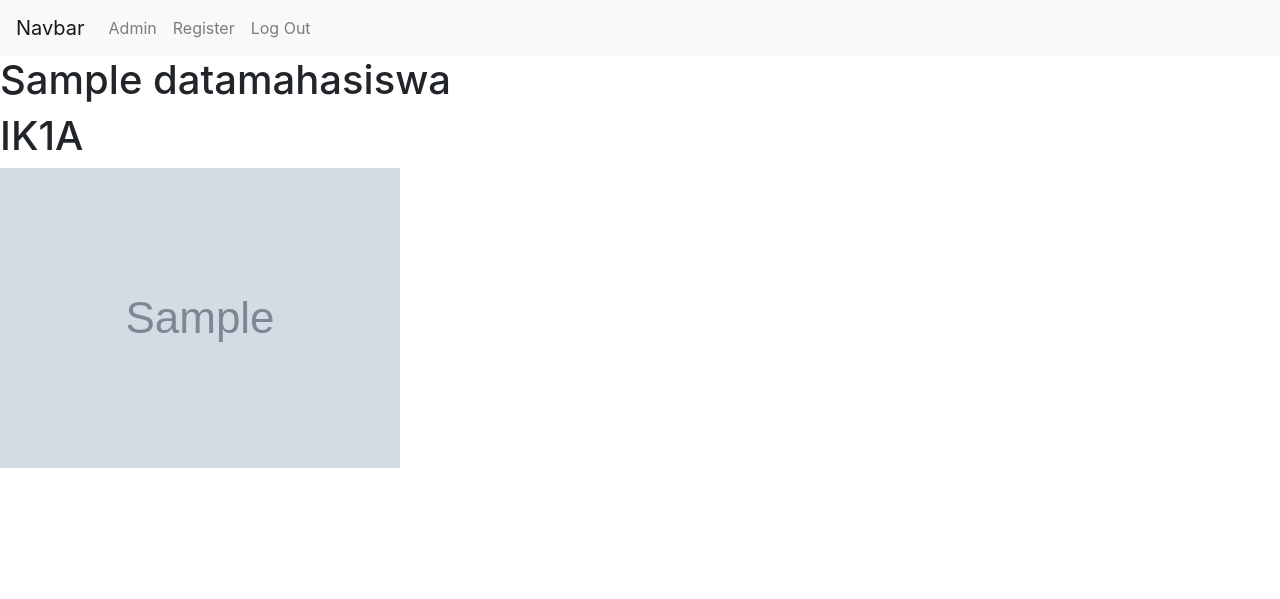
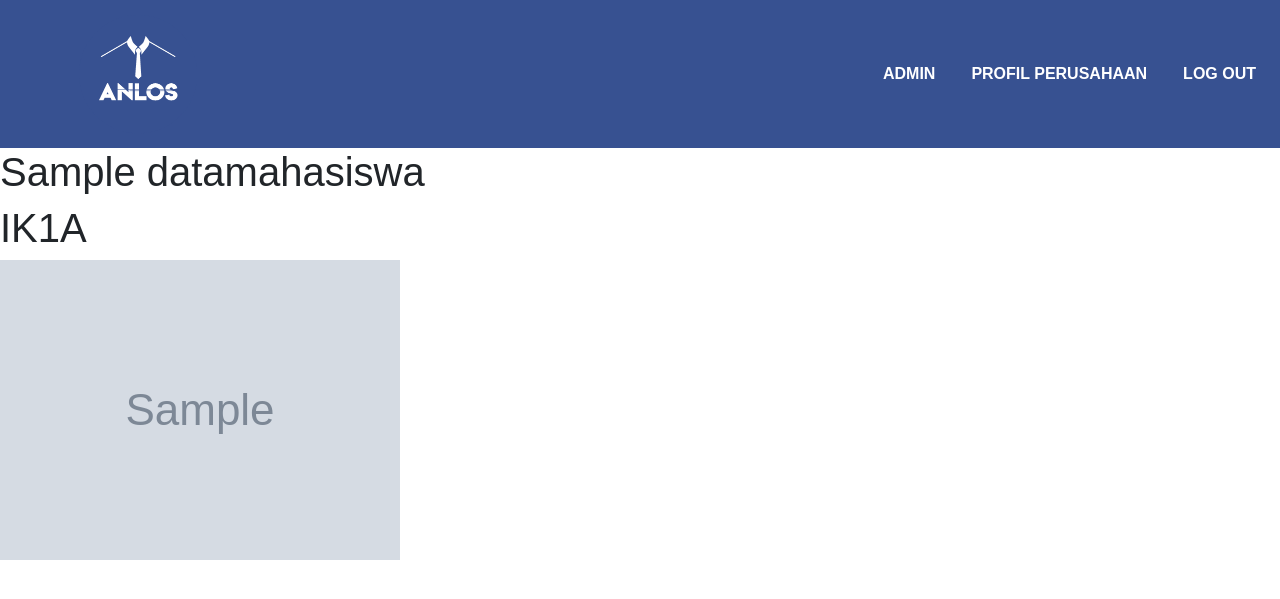
Before and after one commit to satriotol/DJANGO-ANLOS, a Django app: page /1/ in a window 1280 px wide. Shown: the top 599 px of the page. Run offline with Django 3.2, Linux system fonts and the light colour scheme; a user stored in the database is signed in; tables that the repository leaves empty hold one stand-in row (values such as "Sample post"); grey boxes marked "Sample" are stand-in pictures; some libraries are stand-ins or nearby versions.

Commit message:
tampilan

```diff
--- /dev/null
+++ b/static/css/all.css
@@ -0,0 +1,13 @@
+body{
+    font-family: Arial, Helvetica, sans-serif;
+}
+/* navbar */
+
+.bg-custom {
+    background-color: #375191;
+}
+a.nav-link{
+    color: white;
+    font-weight: bold;
+    margin-left: 20px;
+}
--- a/templates/base.html
+++ b/templates/base.html
@@ -1,4 +1,6 @@
 <!doctype html>
+
+{% load static %}
 <html lang="en">
 
 <head>
@@ -9,33 +11,38 @@
     <!-- Bootstrap CSS -->
     <link rel="stylesheet" href="https://stackpath.bootstrapcdn.com/bootstrap/4.4.1/css/bootstrap.min.css"
         integrity="sha384-Vkoo8x4CGsO3+Hhxv8T/Q5PaXtkKtu6ug5TOeNV6gBiFeWPGFN9MuhOf23Q9Ifjh" crossorigin="anonymous">
+    <link rel="stylesheet" href="{% static 'css/all.css' %}">
 
     <title>Hello, world!</title>
 </head>
 
 <body>
-    <nav class="navbar navbar-expand-lg navbar-light bg-light">
-        <a class="navbar-brand" href="{% url 'index' %}">Navbar</a>
+    <nav class="navbar navbar-expand-lg navbar-custom bg-custom">
+        <a class="navbar-brand text-center" href="{% url 'index' %}"><img class="w-50" src="{% static "logo.png" %}"
+                alt="ini logo"></a>
         <button class="navbar-toggler" type="button" data-toggle="collapse" data-target="#navbarSupportedContent"
             aria-controls="navbarSupportedContent" aria-expanded="false" aria-label="Toggle navigation">
             <span class="navbar-toggler-icon"></span>
         </button>
 
         <div class="collapse navbar-collapse" id="navbarSupportedContent">
-            <ul class="navbar-nav mr-auto">
+            <ul class="navbar-nav ml-auto">
                 <li class="nav-item">
-                    <a class="nav-link" href="{% url 'admin:index' %}">Admin</a>
-                </li>
-                <li class="nav-item">
-                    <a class="nav-link" href="{% url 'login:register' %}">Register</a>
+                    <a class="nav-link" href="{% url 'admin:index' %}">ADMIN</a>
                 </li>
                 {% if user.is_authenticated  %}
                 <li class="nav-item">
-                    <a class="nav-link" href="{% url 'logout' %}">Log Out</a>
+                    <a class="nav-link" href="{% url 'logout' %}">PROFIL PERUSAHAAN</a>
+                </li>
+                <li class="nav-item">
+                    <a class="nav-link" href="{% url 'logout' %}">LOG OUT</a>
                 </li>
                 {% else %}
                 <li class="nav-item">
-                    <a class="nav-link" href="{% url 'login:user_login' %}">Log In</a>
+                    <a class="nav-link" href="{% url 'login:register' %}">REGISTER</a>
+                </li>
+                <li class="nav-item">
+                    <a class="nav-link" href="{% url 'login:user_login' %}">LOG IN</a>
                 </li>
                 {% endif %}
             </ul>
```
Also changed, not shown: static/logo.png (added).
